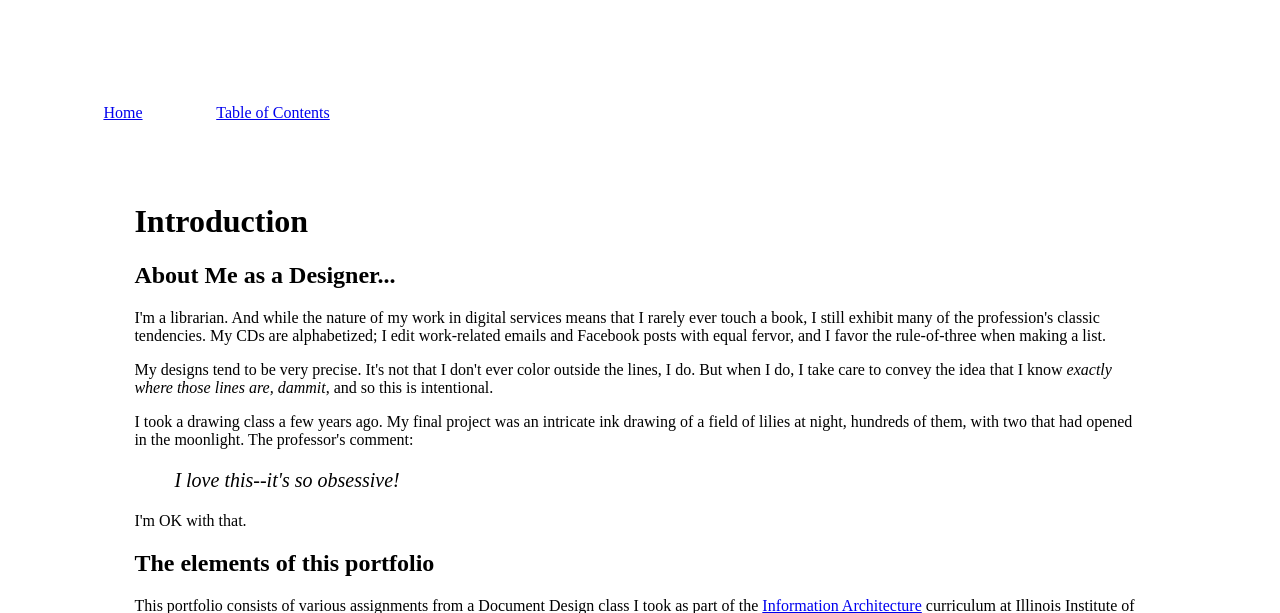
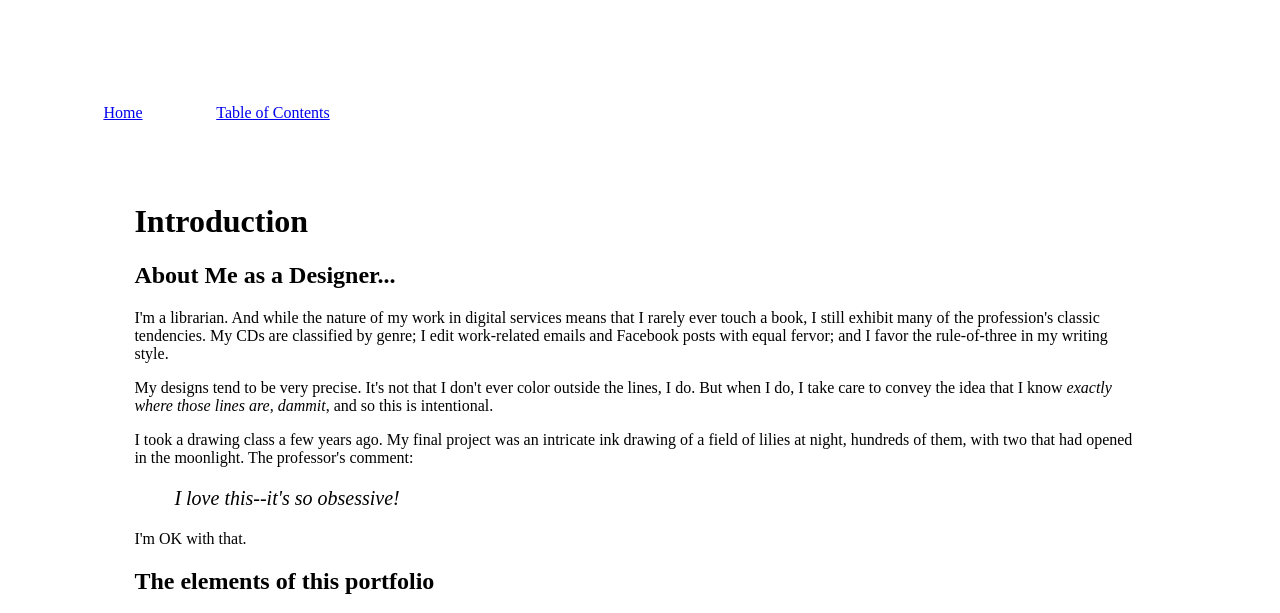
Before and after one commit to christinemcclure/html5site, a PHP site: page /com528project/introduction.php in a window 1280 px wide. Shown: the top 613 px of the page. Run offline with PHP 8.4, Linux system fonts and the light colour scheme; some libraries are stand-ins or nearby versions.

Commit message:
updated intro

```diff
--- a/com528project/introduction.php
+++ b/com528project/introduction.php
@@ -7,8 +7,8 @@
     <h2>About Me as a Designer...</h2>
     <p>
         I'm a librarian. And while the nature of my work in digital services means that I rarely ever touch a book, I still exhibit many of
-        the profession's classic tendencies. My CDs are alphabetized; I edit work-related emails and Facebook posts with equal fervor, and I favor the rule-of-three
-        when making a list.
+        the profession's classic tendencies. My CDs are classified by genre; I edit work-related emails and Facebook posts with equal fervor; and I favor the rule-of-three
+        in my writing style.
     </p>
     <p>
       My designs tend to be very precise. It's not that I don't ever color outside the lines, I do. But when I do, I take care to convey the idea
```
